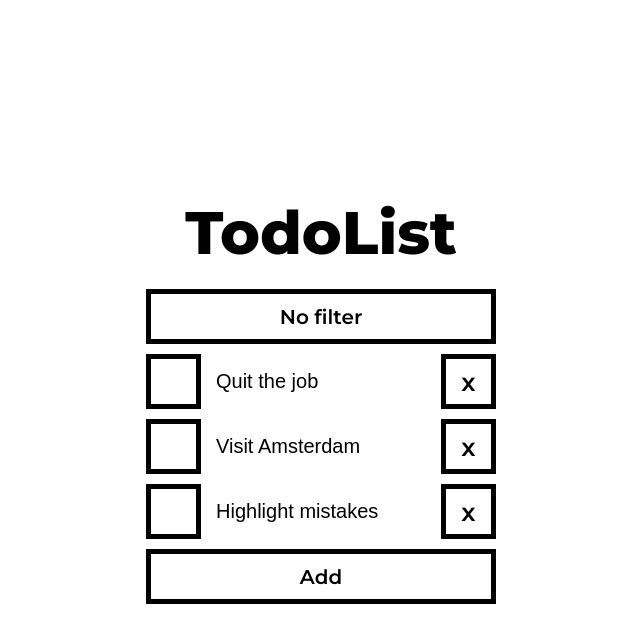
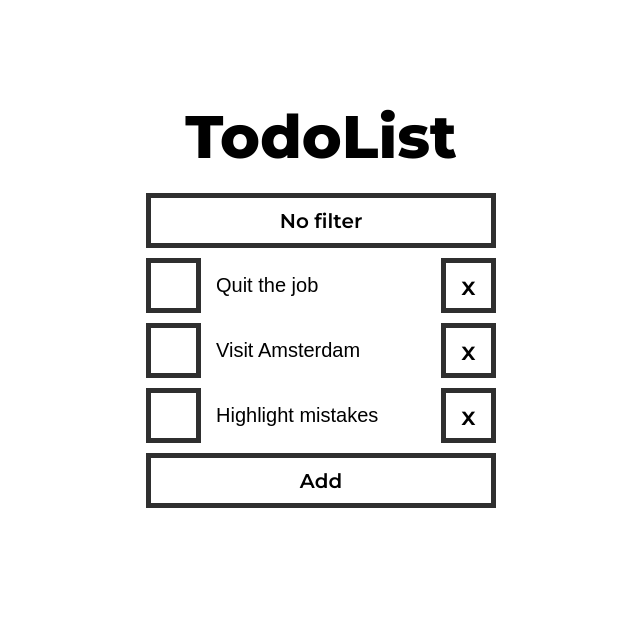
Before and after one commit to asokolkov/todo, a React (Create React App) app: page / in a window 1280 px wide. Shown: the top 642 px of the page, without its empty margins (319-959 px from the left). Built offline with nearby package versions, Linux system fonts and the light colour scheme.

Commit message:
fix: better css

```diff
--- a/public/index.html
+++ b/public/index.html
@@ -8,6 +8,6 @@
   </head>
   <body>
     <noscript>You need to enable JavaScript to run this app.</noscript>
-    <div id="root" style="display: flex; width: 100vw; height: 100vh;"></div>
+    <div id="root"></div>
   </body>
 </html>
--- a/src/App.tsx
+++ b/src/App.tsx
@@ -4,7 +4,7 @@ import TodoList from './components/TodoList';
 import {StoreContext} from './context/context';
 
 export const App = () => (
-    <div className="App">
+    <div>
         <StoreContext.Provider value={new TodoStore()}>
             <TodoList />
         </StoreContext.Provider>
--- a/src/style/index.scss
+++ b/src/style/index.scss
@@ -3,15 +3,31 @@
 $squareSize: 55px;
 $borderSize: 5px;
 $elementWidth: 350px;
+$transitionTime: .3s;
+
+$mainColor: #2F2F2F;
+$hoverColor: #999;
+$checkedColor: #666;
 
 body {
-    width: 100vw;
-    height: 100vh;
     margin: 0;
+    overflow-y: scroll;
     font-family: Montserrat, 'Segoe UI', 'Roboto', 'Oxygen',
     'Ubuntu', 'Cantarell', 'Fira Sans', 'Droid Sans', 'Helvetica Neue', sans-serif;
     -webkit-font-smoothing: antialiased;
     -moz-osx-font-smoothing: grayscale;
+}
+
+body::-webkit-scrollbar {
+    width: 10px;
+}
+
+body::-webkit-scrollbar-thumb {
+    background: $mainColor;
+}
+
+body::-webkit-scrollbar-thumb:hover {
+    background: $hoverColor;
 }
 
 code {
@@ -25,26 +41,25 @@ h1 {
 }
 
 button {
-    background-color: white;
     width: $squareSize;
     height: $squareSize;
     margin: 0;
     padding: 0;
+    background-color: #fff;
+    border: $borderSize solid $mainColor;
     font: inherit;
     cursor: pointer;
-    border: $borderSize solid black;
+    transition: $transitionTime;
 }
 
-.App {
-    display: flex;
-    width: 100%;
-    height: 100%;
+button:hover {
+    background-color: $hoverColor;
 }
 
 .TodoList {
     display: flex;
     width: $elementWidth;
-    margin: auto;
+    margin: 100px auto;
     flex-flow: column;
     text-align: center;
     gap: 10px;
@@ -52,7 +67,6 @@ button {
 
 .TodoItem {
     display: flex;
-    width: 100%;
     height: $squareSize;
 }
 
@@ -72,28 +86,30 @@ button {
 input[type=text] {
     margin: 0 auto;
     width: 60%;
+    border: 0;
+    outline: 0;
     font-weight: 500;
     font-size: 20px;
-    border: 0;
-    outline: 0;
 }
 
 input[type=checkbox] {
-    background-color: white;
     width: $squareSize;
     height: $squareSize;
     margin: 0 5px 0 0;
     padding: 0;
-    font: inherit;
     cursor: pointer;
-    border: $borderSize solid black;
+    border: $borderSize solid $mainColor;
     outline: 0;
-    border-radius: 0;
+    transition: $transitionTime;
     -webkit-appearance: none;
     -moz-appearance: none;
     appearance: none;
 }
 
+input[type=checkbox]:hover {
+    background-color: $hoverColor;
+}
+
 input[type=checkbox]:checked {
-    background-color: gray;
+    background-color: $checkedColor;
 }
```
Also changed, not shown: 1 other file (tests, documents, lock files or other folders).
